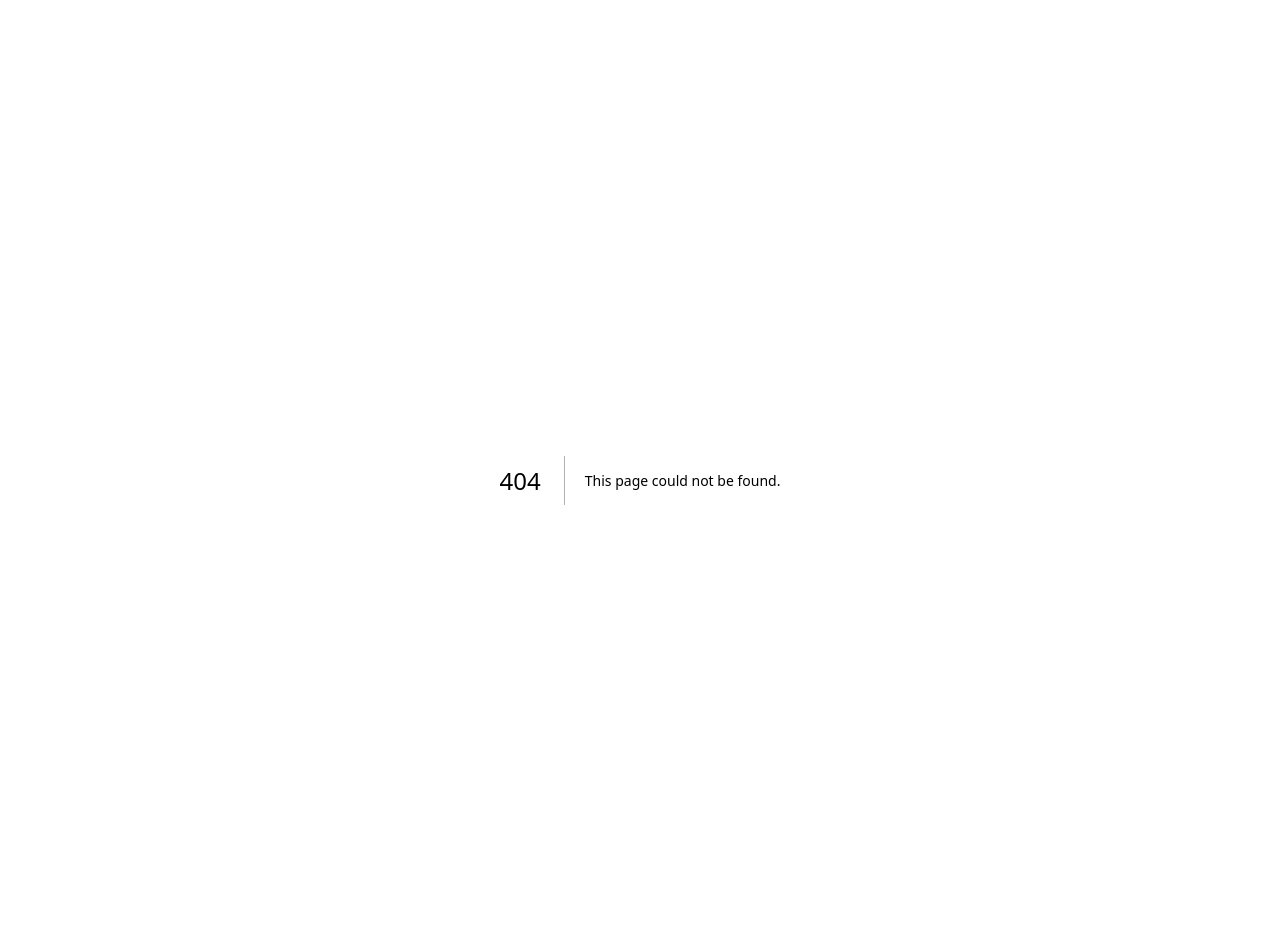
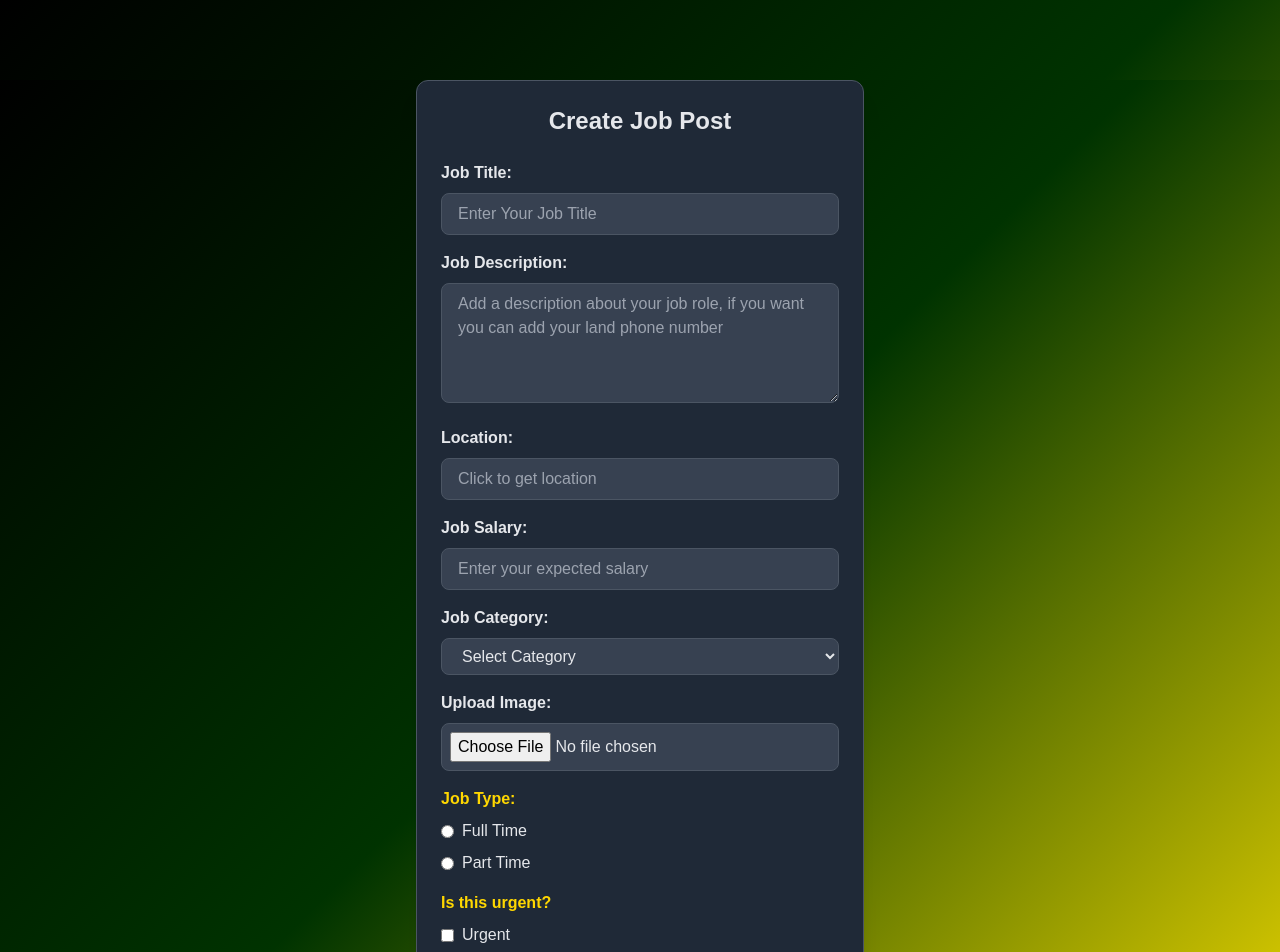
Before and after one commit to hasinduvindana/Quick-Job-Miro-Job-Finding-platform, a Next.js app in the folder quickjobweb/: page /createjob in a window 1280 px wide. Before the commit this address had no page. Shown: the top 952 px of the page. Before the commit the page ends 880 px from the top, so only its background shows below. Built offline with nearby package versions, Linux system fonts and the light colour scheme.

Commit message:
Create job post page created

```diff
--- /dev/null
+++ b/quickjobweb/src/app/createjob/page.tsx
@@ -0,0 +1,246 @@
+"use client";
+
+import { useState } from "react";
+
+export default function JobListings() {
+  const [jobPostData, setJobPostData] = useState<{
+    title: string;
+    description: string;
+    location: string;
+    salary: string;
+    photo: File | null;
+    category: string;
+    jobType: string; // Job Type (Full Time or Part Time)
+    isUrgent: boolean; // New field for Urgent checkbox
+  }>({
+    title: "",
+    description: "",
+    location: "",
+    salary: "",
+    photo: null,
+    category: "",
+    jobType: "", // Default value for jobType
+    isUrgent: false, // Default value for isUrgent
+  });
+
+  const handleInputChange = (
+    e: React.ChangeEvent<HTMLInputElement | HTMLTextAreaElement | HTMLSelectElement>
+  ) => {
+    const { name, value } = e.target;
+    setJobPostData((prev) => ({ ...prev, [name]: value }));
+  };
+
+  const handleRadioChange = (
+    e: React.ChangeEvent<HTMLInputElement>
+  ) => {
+    const { value } = e.target;
+    setJobPostData((prev) => ({ ...prev, jobType: value }));
+  };
+
+  const handlePhotoChange = (e: React.ChangeEvent<HTMLInputElement>) => {
+    const file = e.target.files?.[0] || null;
+    setJobPostData((prev) => ({ ...prev, photo: file }));
+  };
+
+  const handleUrgencyChange = (e: React.ChangeEvent<HTMLInputElement>) => {
+    const { checked } = e.target;
+    setJobPostData((prev) => ({ ...prev, isUrgent: checked }));
+  };
+
+  const handleCreateJobPost = () => {
+    const photoName = jobPostData.photo
+      ? jobPostData.photo.name
+      : "No photo uploaded";
+    alert(`Job Post Created:
+      Title: ${jobPostData.title}
+      Description: ${jobPostData.description}
+      Location: ${jobPostData.location}
+      Salary: ${jobPostData.salary}
+      Category: ${jobPostData.category}
+      Job Type: ${jobPostData.jobType}
+      Urgent: ${jobPostData.isUrgent ? "Yes" : "No"}
+      Photo: ${photoName}
+    `);
+  };
+
+  const handleDeleteJobPost = () => {
+    alert("Delete Job Post functionality coming soon!");
+  };
+
+  return (
+    <div
+      className="min-h-screen flex items-center justify-center"
+      style={{
+        background: "linear-gradient(135deg, #000000, #003300, #e6d300)",
+      }}
+    >
+      {/* Create Job Post Form */}
+      <div className="max-w-md w-full p-6 rounded-xl shadow-xl bg-gray-800 border border-gray-600">
+        <h2 className="text-2xl font-semibold mb-6 text-gray-200 text-center">
+          Create Job Post
+        </h2>
+        <label
+          htmlFor="title"
+          className="text-gray-200 block mb-2 font-semibold"
+        >
+          Job Title:
+        </label>
+        <input
+          type="text"
+          name="title"
+          placeholder="Enter Your Job Title"
+          value={jobPostData.title}
+          onChange={handleInputChange}
+          className="w-full mb-4 px-4 py-2 border border-gray-600 rounded-lg focus:outline-none focus:ring-2 focus:ring-green-400 bg-gray-700 text-gray-200"
+        />
+        <label
+          htmlFor="description"
+          className="text-gray-200 block mb-2 font-semibold"
+        >
+          Job Description:
+        </label>
+        <textarea
+          name="description"
+          placeholder="Add a description about your job role, if you want you can add your land phone number"
+          value={jobPostData.description}
+          onChange={handleInputChange}
+          className="w-full mb-4 px-4 py-2 border border-gray-600 rounded-lg focus:outline-none focus:ring-2 focus:ring-green-400 bg-gray-700 text-gray-200"
+          style={{ minHeight: "120px" }} // Added extra space for description box
+        />
+        {/* Job Location Section */}
+        <label
+          htmlFor="location"
+          className="text-gray-200 block mb-2 font-semibold"
+        >
+          Location:
+        </label>
+        <input
+          type="text"
+          name="location"
+          placeholder="Click to get location"
+          value={jobPostData.location}
+          onChange={handleInputChange}
+          className="w-full mb-4 px-4 py-2 border border-gray-600 rounded-lg focus:outline-none focus:ring-2 focus:ring-green-400 bg-gray-700 text-gray-200"
+        />
+
+        {/* Job Salary Input */}
+        <label
+          htmlFor="salary"
+          className="text-gray-200 block mb-2 font-semibold"
+        >
+          Job Salary:
+        </label>
+        <input
+          type="text"
+          name="salary"
+          placeholder="Enter your expected salary"
+          value={jobPostData.salary}
+          onChange={handleInputChange}
+          className="w-full mb-4 px-4 py-2 border border-gray-600 rounded-lg focus:outline-none focus:ring-2 focus:ring-green-400 bg-gray-700 text-gray-200"
+        />
+
+        {/* Job Category Dropdown */}
+        <label
+          htmlFor="category"
+          className="text-gray-200 block mb-2 font-semibold"
+        >
+          Job Category:
+        </label>
+        <select
+          id="category"
+          name="category"
+          value={jobPostData.category}
+          onChange={handleInputChange}
+          className="w-full mb-4 px-4 py-2 border border-gray-600 rounded-lg focus:outline-none focus:ring-2 focus:ring-green-400 bg-gray-700 text-gray-200"
+        >
+          <option value="" disabled>
+            Select Category
+          </option>
+          <option value="Mechanic">Mechanic</option>
+          <option value="Carpenter">Carpenter</option>
+          <option value="Plumber">Plumber</option>
+          <option value="Driver">Driver</option>
+          <option value="Home Advisor">Home Advisor</option>
+          <option value="Cleaner">Cleaner</option>
+        </select>
+
+        {/* Photo Upload Input */}
+        <label
+          htmlFor="photo"
+          className="text-gray-200 block mb-2 font-semibold"
+        >
+          Upload Image:
+        </label>
+        <input
+          type="file"
+          id="photo"
+          name="photo"
+          accept="image/*"
+          onChange={handlePhotoChange}
+          className="w-full mb-4 text-gray-200 bg-gray-700 border border-gray-600 rounded-lg p-2"
+        />
+
+        {/* Job Type (Full Time or Part Time) Radio Buttons */}
+        <div className="text-gray-200 mb-4">
+          <p className="font-semibold mb-2" style={{ color: "#FFD700" }}>
+            Job Type:
+          </p>
+          <div className="flex flex-col space-y-2">
+            <label className="flex items-center">
+              <input
+                type="radio"
+                name="jobType"
+                value="Full Time"
+                checked={jobPostData.jobType === "Full Time"}
+                onChange={handleRadioChange}
+                className="mr-2"
+              />
+              Full Time
+            </label>
+            <label className="flex items-center">
+              <input
+                type="radio"
+                name="jobType"
+                value="Part Time"
+                checked={jobPostData.jobType === "Part Time"}
+                onChange={handleRadioChange}
+                className="mr-2"
+              />
+              Part Time
+            </label>
+          </div>
+        </div>
+
+        {/* Urgency Checkbox */}
+        <div className="text-gray-200 mb-4">
+          <p className="font-semibold mb-2" style={{ color: "#FFD700" }}>
+            Is this urgent?
+          </p>
+          <label className="flex items-center">
+            <input
+              type="checkbox"
+              name="isUrgent"
+              checked={jobPostData.isUrgent}
+              onChange={handleUrgencyChange}
+              className="mr-2"
+            />
+            Urgent
+          </label>
+        </div>
+
+        <button
+          onClick={handleCreateJobPost}
+          className="w-full bg-green-700 text-white py-2 rounded-lg hover:bg-green-800 transition duration-200 mb-4"
+        >
+          Edit Account
+        </button>
+        <button
+          onClick={handleDeleteJobPost}
+          className="w-full bg-red-600 text-white py-2 rounded-lg hover:bg-red-700 transition duration-200"
+        >
+          Delete Account
+        </button>
+      </div>
+    </div>
+  );
+}
```
